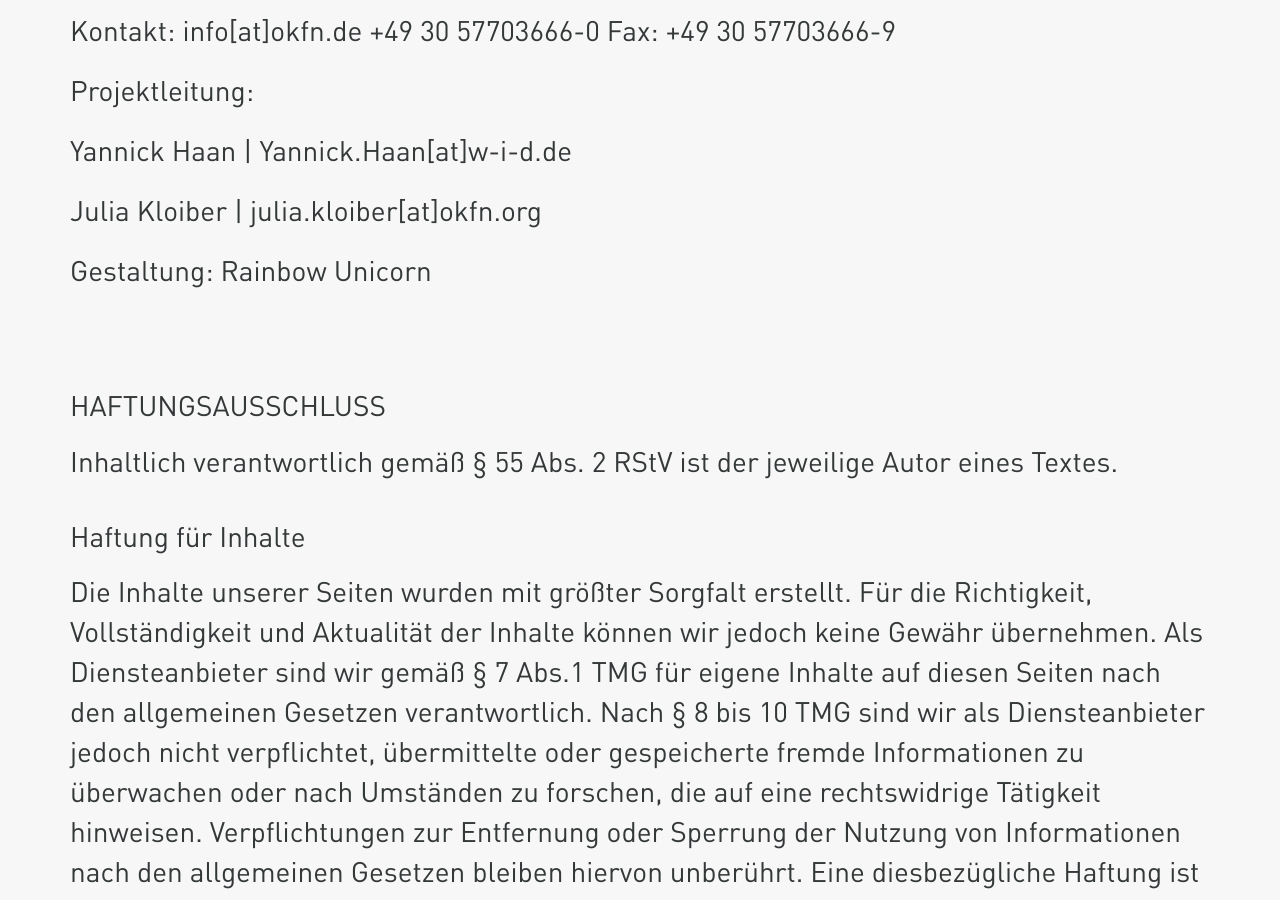
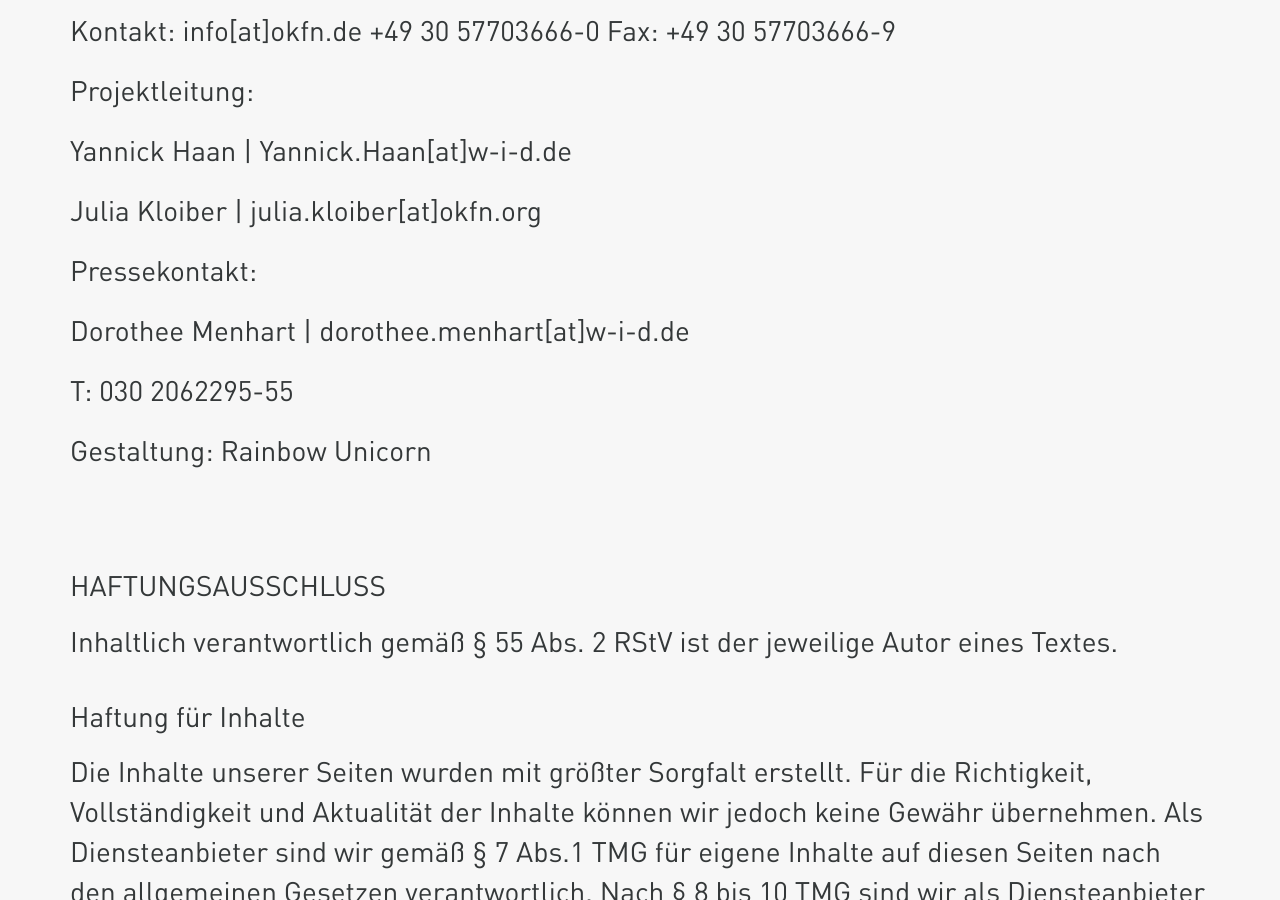
Before and after one commit to okfde/hackyourcity, a Jekyll site: the page built from impressum/index.html, in a window 1280 px wide and 900 px high, scrolled down 787 px. Built offline with Jekyll 4.4.1, drawn with Linux system fonts in a browser that asks for light colours; nearby versions of some CDN libraries.

Commit message:
Pressekontakt hinzugefügt

```diff
--- a/impressum/index.html
+++ b/impressum/index.html
@@ -23,6 +23,10 @@ bodyclass: imprint
                  <p>Projektleitung: </p>
                  <p> Yannick Haan | Yannick.Haan[at]w-i-d.de</p>
                  <p> Julia Kloiber | julia.kloiber[at]okfn.org</p>
+                 <p>Pressekontakt: </p>
+                <p> Dorothee Menhart | dorothee.menhart[at]w-i-d.de </p>
+                <p>T: 030 2062295-55</p>
+
 
 
                  <p>Gestaltung: <a href="http://rainbow-unicorn.com">Rainbow Unicorn</a> </p>
```
